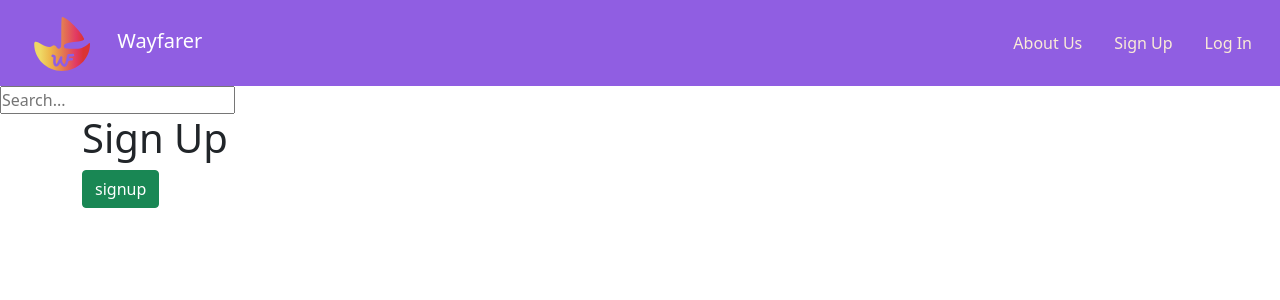
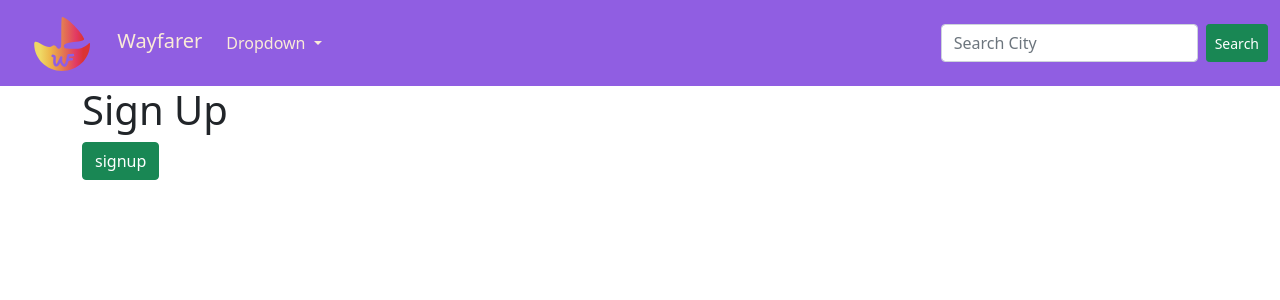
Before and after one commit to jamfurell/Wayfarer, a Django app: template main_app/templates/registration/signup.html in a window 1280 px wide. Shown: the top 300 px of the page. Run offline with Django 3.2, Linux system fonts and the light colour scheme; the template is opened without the code that fills it, so the values that code supplies are empty; parts of the project's set-up code (start-up, migrations or seed data) failed here and were passed over.

Commit message:
add search function in navbar with initial dropdown

```diff
--- a/main_app/static/css/style.css
+++ b/main_app/static/css/style.css
@@ -9,11 +9,12 @@
 .navbar{
     background-color: rgb(144, 94, 226);
 }
-.navbar-brand{
-    color: white!important;
+
+.navbar-brand, .nav-link{
+    color: antiquewhite!important;
 }
-.nav-link{
-    color: antiquewhite;
+a:hover {
+    color: black;
 }
 /* .my-post{
     text-align: center;
@@ -72,10 +73,10 @@
     grid-area: city-pic;
     overflow: hidden;
 }
-.city-pic img{
+/* .city-pic img{
     height: 180px;
     object-fit: cover;
-}
+} */
 .review {
     display: grid;
     grid-template-columns: 1fr 1.1fr 0.9fr;
--- a/main_app/templates/base.html
+++ b/main_app/templates/base.html
@@ -39,7 +39,7 @@
         </div>
     </header>  {% endcomment %}
 
-    <nav class="navbar sticky-top navbar-light">
+    {% comment %} <nav class="navbar sticky-top navbar-light">
     <div class="container-fluid">
         <a class="navbar-brand" href="/">
         <img src="{% static '/images/WF_brand.svg' %}" width="100" height="60" alt="">
@@ -70,8 +70,40 @@
     </nav>
     <form action="{% url 'search_results' %}" method="get">
         <input name="q" type="text" placeholder="Search...">
-    </form>
+    </form>  {% endcomment %}
 
+
+
+<nav class="navbar navbar-expand">
+    <div class="container-fluid">
+        <a class="navbar-brand" href="/">
+            <img src="{% static '/images/WF_brand.svg' %}" width="100" height="60" alt="">
+            Wayfarer
+        </a>
+
+        <div class="collapse navbar-collapse" id="navbarSupportedContent">
+        <ul class="navbar-nav me-auto mb-2 mb-lg-0">
+
+            <li class="d-flex nav-item dropdown">
+            <a class="nav-link dropdown-toggle" href="#" id="navbarDropdown" role="button" data-bs-toggle="dropdown" aria-expanded="false">
+                Dropdown
+            </a>
+            <ul class="dropdown-menu" aria-labelledby="navbarDropdown">
+                <li><a class="dropdown-item" href="/"> About Us </a></li>
+                <li><a class="dropdown-item" href="/profile"> View Profile</a></li>
+                <li><hr class="dropdown-divider"></li>
+                <li><a class="dropdown-item" href="{% url 'logout' %}">Log Out</a></li>
+            </ul>
+            </li>
+
+        </ul>
+        <form class="d-flex" action="{% url 'search_results' %}" method="get">
+            <input class="form-control me-2" type="text" placeholder="Search City" name="q">
+            <button class="btn btn-sm btn-success" type="submit">Search</button>
+        </form>
+        </div>
+    </div>
+</nav>
 
 
     <main class="container">
--- a/main_app/templates/city/city_detail.html
+++ b/main_app/templates/city/city_detail.html
@@ -40,7 +40,7 @@
         </div>
         <div class="city-pic">
             {% if city.city_pic %}
-                <img src="{{ city.city_pic }}" class="rounded" alt="{{city.name}}">
+                <img class="img-fluid rounded float-end" src="{{ city.city_pic }}" class="rounded" alt="{{city.name}}">
             {% else %}
                 <img width="600" src="" onerror="this.src='{% static '/images/default_city.jpg' %}';">
             {% endif %}
@@ -61,7 +61,7 @@
             <div class="card mb-3">
                 <div class="row g-0">
                     <div class="col-md-4">
-                        <img src="..." alt="...">
+                        <img class="img-thumbnail" src="{{profile.profile_pic}}" alt="...">
                     </div>
                     <div class="col-md-8">
                         <div class="card-body">
--- a/main_app/templates/profile/profile.html
+++ b/main_app/templates/profile/profile.html
@@ -5,7 +5,7 @@
 
 <h1>Welcome {{ profile.user.username }}</h1>
 {% comment %} <h4>Username: {{ profile.user.username }}</h4> {% endcomment %}
-<p> Current City {{ profile.current_city }}</p>
+<p> Current City: {{ profile.current_city }}</p>
     <p>Date Joined: {{profile.user.date_joined}}</p>
     {% comment %} <p>{{user.username}} This is the user.username </p>
     <p>{{profile.user}} This is the profile.username</p> {% endcomment %}
@@ -15,7 +15,7 @@
 
 <br />
 
-<div class="row">
+<div class="row text-center">
      {% for review in reviews %}
     <div class="col-sm-6">
 
@@ -25,7 +25,7 @@
                     <div class="card-body">
                         <h5 class="card-title">{{ review.title }}</h5>
                         {% comment %} <p class="card-text"></p> {% endcomment %}
-                        <a href="{% url 'show_review' review.id %}" class="btn btn-primary">See My Review</a>
+                        <a href="{% url 'show_review' review.id %}" class="btn btn-outline-primary">See My Review</a>
                     </div>
                 </div>
 
--- a/main_app/views.py
+++ b/main_app/views.py
@@ -75,6 +75,7 @@ def show_city(request, city_id):
     city_reviews=city.review_set.all()
     print(type(city_reviews), "<===========this is all the reviews for tht city")
     show_city_content={
+        'profile': profile,
         'city': city,
         'my_reviews': my_reviews,
         'city_reviews': city_reviews,
```
